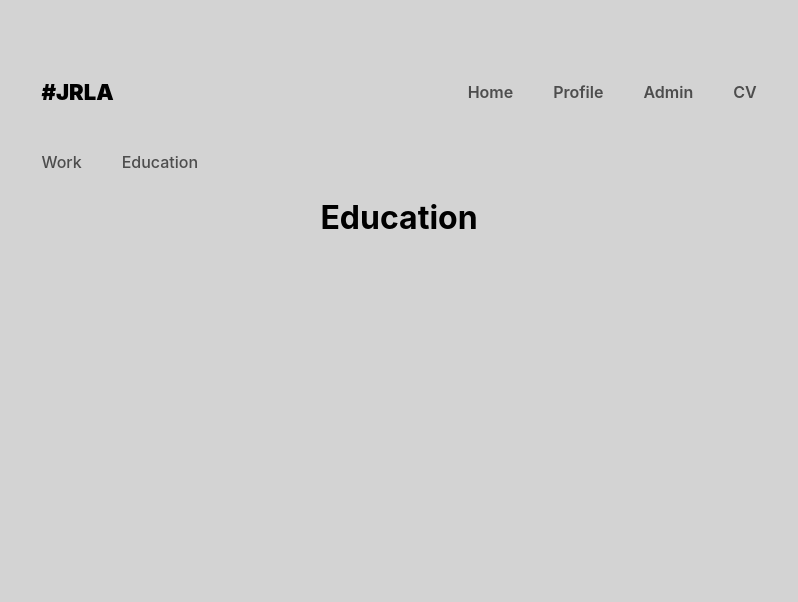
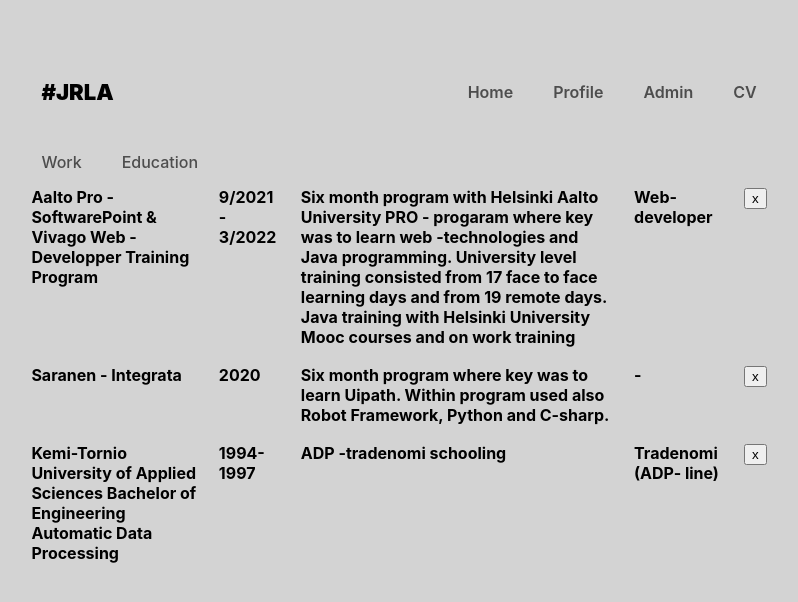
Before and after one commit to JouniR68/CV, a React (Vite) app: page /cv/education in a window 1280 px wide. Shown: the top 602 px of the page, without its empty margins (241-1039 px from the left). Built offline with nearby package versions, Linux system fonts and the light colour scheme.

Commit message:
work and education basic stuff

```diff
--- a/data/datapkg.json
+++ b/data/datapkg.json
@@ -1,50 +1,77 @@
 {
-  "work": [
+  "work": {
+    "id": 1,
+    "General": "In recent years been working with the web - development and project management",
+    "Web-programming": ["JS", "React", "Node", "CSS", "Material UI", "PHP"],
+    "Database": ["Postgress (sql and sequalize)", "sqlite", "mysql"],
+    "Sw tools": "Atlassian products (JIRA & Confluence) )with JQL- scripting",
+    "Version control": ["Git", "SVN"]
+  },
+
+  "intrests": ["Motorcycling", "Movies", "Sport"],
+
+  "workhistory": [
     {
       "id": 1,
-      "current": "test",
-      "kuvaus": "atk-hommia",
-      "kesto": "1.3.2022 -"
+      "Company": "Nokia Mobile Phones",
+      "Duration": "1997-2012",
+      "Roles": [
+        "sw trainee",
+        "sw developer",
+        "project manager",
+        "test manager",
+        "R&D-manager"
+      ],
+      "Locations": ["Oulu", "Helsinki", "Copenhagen"]
     },
     {
       "id": 2,
-      "previous": "KavoKerr",
-      "kuvaus" : "atk-hommia",
-      "kesto": ""
-    }
-  ],
-  "intrest": [
+      "Company": "KavoKerr",
+      "Duration": "2012-2020",
+      "Roles": ["project manager", "Tech specialist"],
+      "Locations": ["Tuusula"]
+    },
     {
-      "id": 1,
-      "intrest1": "test",
-      "intrest2": "test",
-      "intrest3": "test",
-      "intrest4": "test",
-      "intrest5": "test"
+      "id": 3,
+      "Company": "Vivago",
+      "Duration": "1.3.2022-curremt",
+      "Roles": ["R&D - development manager (worked with the web software development and management)"],
+      "Locations": ["Tuusula"]
     }
   ],
 
-  "Education": [
+  "education": [
     {
       "id": 1,
-      "item": "test",
-      "when": "test",
-      "topics": "test"
-    }
+      "Item": "Aalto Pro - SoftwarePoint & Vivago Web - Developper Training Program",
+      "When": "9/2021 - 3/2022",
+      "Topics": "Six month program with Helsinki Aalto University PRO - progaram where key was to learn web -technologies and Java programming. University level training consisted from 17 face to face learning days and from 19 remote days. Java training with Helsinki University Mooc courses and on work training",
+      "Degree":"Web-developer"
+    },
+    {
+      "id": 2,
+      "Item": "Saranen - Integrata",
+      "When": "2020",
+      "Topics": "Six month program where key was to learn Uipath. Within program used also Robot Framework, Python and C-sharp.",
+      "Degree": "-"
+    },
+  {
+    "id": 3,
+    "Item": "Kemi-Tornio University of Applied Sciences Bachelor of Engineering Automatic Data Processing",
+    "When":"1994-1997",
+    "Topics": "ADP -tradenomi schooling",
+    "Degree": "Tradenomi (ADP- line)"
+  }
   ],
 
-  "Profile": [
+  "profile": [
     {
       "id": 1,
       "Photo": "./src/assets/JouniRiimala.jpg",
       "Name": "Jouni Riimala",
       "BirthPlace": "Rovaniemi, Lapland, Finland",
       "Profession": "ADP- professional",
-      "Familly" : "Wife, two kids and three cats"
+      "Familly": "Wife, two kids and three cats"
     }
   ]
-
-
-
-
 }
--- a/src/components/Education.jsx
+++ b/src/components/Education.jsx
@@ -1,11 +1,36 @@
 import JsonData from "../../data/datapkg.json";
-//import remover from "../utils/common"
+import remover from "../utils/common"
 
 export default function Education() {
+
+  let i = 0;
+  const issueData = JsonData.education.map((j) => {
+    return j;
+  });
 
 
 
   return (
-  <h1>Education</h1>
-    );
+    <table key={i++} className="taulu">
+      {issueData?.map((t) => (
+        <div key={i++} className="row">
+          <div key={i++} className="cell">
+            {t?.Item}
+          </div>
+          <div key={i++} className="cell">
+            {t?.When}
+          </div>
+          <div key={i++} className="cell">
+            {t?.Topics}
+          </div>
+          <div key={i++} className="cell">
+            {t?.Degree}
+          </div>
+          <div key={i++} className="cell">
+            <button onClick={() => remover("work", t.id)}>x</button>
+          </div>
+        </div>
+      ))}
+    </table>
+  );
 }
--- a/src/components/Work.jsx
+++ b/src/components/Work.jsx
@@ -1,14 +1,31 @@
 import JsonData from "../../data/datapkg.json";
-//import remover from "../utils/common"
+import remover from "../utils/common"
 
-export default function Education() {
+export default function Work() {
 
-  /*
+  let i = 0;
+  const issueData = JsonData.workhistory.map((j) => {
+    return j;
+  });
+
+
+
+  return (
     <table key={i++} className="taulu">
       {issueData?.map((t) => (
         <div key={i++} className="row">
           <div key={i++} className="cell">
-            {t?.name}: {t?.kuvaus}
+            {t?.Company}
+          </div>
+          <div key={i++} className="cell">
+            {t?.Duration}
+          </div>
+          <div key={i++} className="cell">
+            {t?.Roles.map(r => r
+            )}
+          </div>
+          <div key={i++} className="cell">
+            {t?.Locations.map(l => l)}
           </div>
           <div key={i++} className="cell">
             <button onClick={() => remover("work", t.id)}>x</button>
@@ -16,10 +33,5 @@ export default function Education() {
         </div>
       ))}
     </table>
-
-  */
-
-  return (
-    <h1>Work</h1>
   );
 }
```
